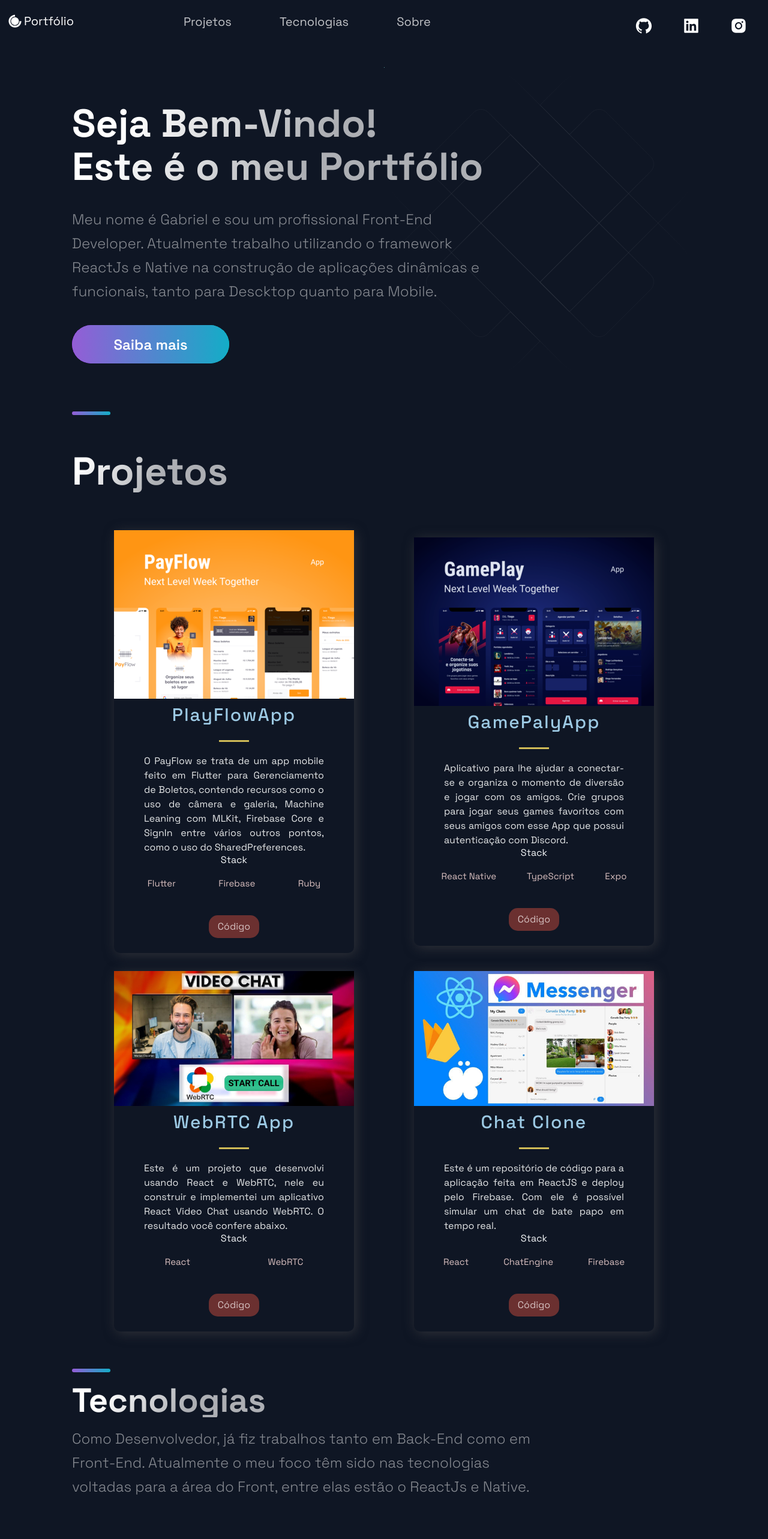
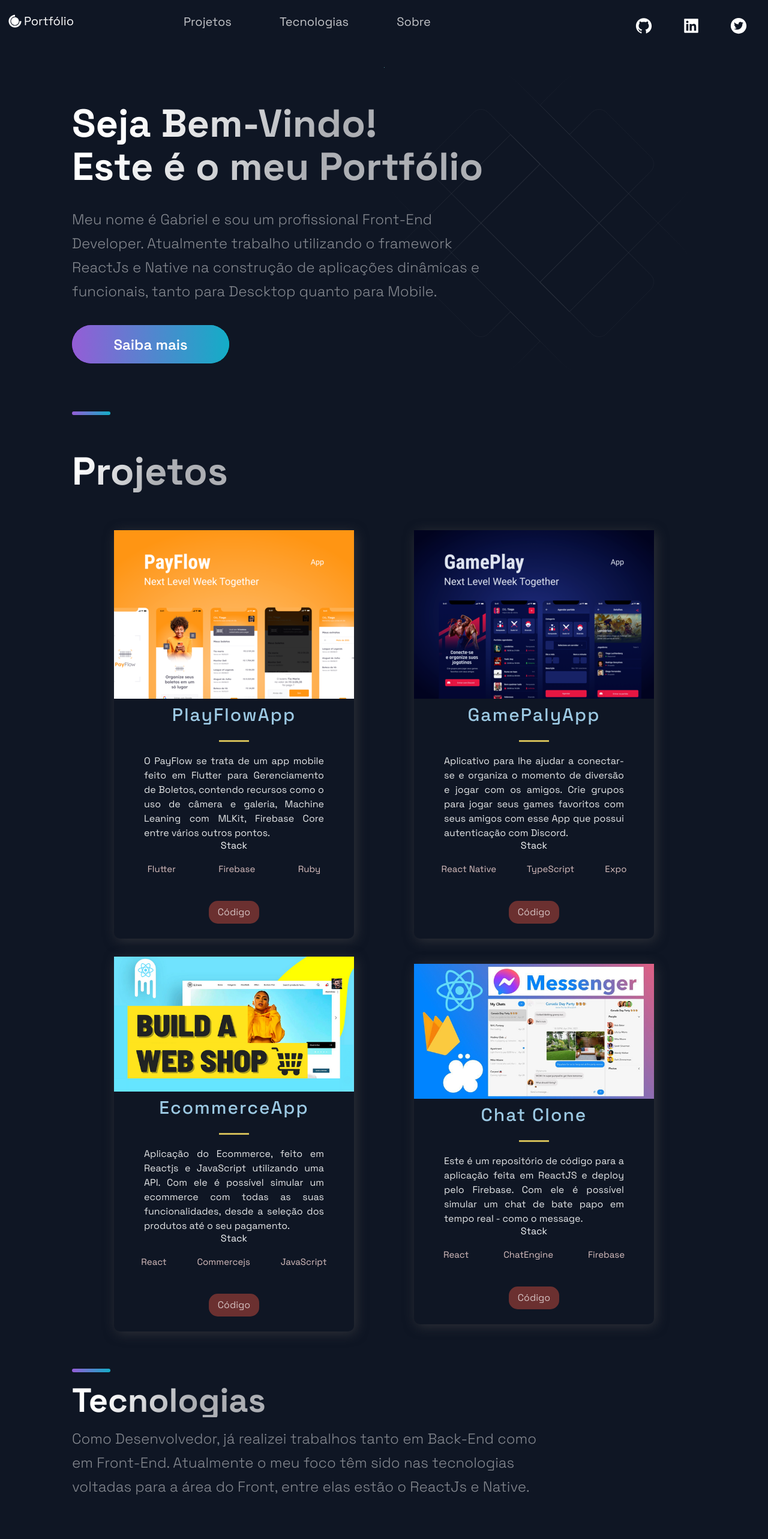
Before and after one commit to GabrielFraga962/New_Portfolio, a Next.js app in the folder portfolio_website_Dev/: page / in a window 1280 px wide. Shown: the top 2566 px of the page at 60% size. Built offline with nearby package versions, Linux system fonts and the light colour scheme.

Commit message:
Atualizações e correções

```diff
--- a/portfolio_website_Dev/src/components/Acomplishments/Acomplishments.js
+++ b/portfolio_website_Dev/src/components/Acomplishments/Acomplishments.js
@@ -4,9 +4,9 @@ import { Section, SectionDivider, SectionTitle } from '../../styles/GlobalCompon
 import { Box, Boxes, BoxNum, BoxText } from './AcomplishmentsStyles';
 
 const data = [
-  { number: 10, text: "Projetos de código aberto" },
-  { number: 40, text: "Repositórios criados" },
-  { number: 90, text: "Seguidores no Github" },
+  { number: 22, text: "Projetos de código aberto" },
+  { number: 63, text: "Repositórios criados" },
+  { number: 110, text: "Seguidores no Github" },
   { number: 20, text: "Github Stars" },
 ];
 
--- a/portfolio_website_Dev/src/components/Footer/Footer.js
+++ b/portfolio_website_Dev/src/components/Footer/Footer.js
@@ -1,6 +1,5 @@
 import React from 'react';
-import { AiFillGithub, AiFillInstagram, AiFillLinkedin } from 'react-icons/ai';
-
+import { AiFillGithub, AiFillLinkedin, AiFillTwitterCircle } from 'react-icons/ai';
 import { SocialIcons } from '../Header/HeaderStyles';
 import { CompanyContainer, FooterWrapper, LinkColumn, LinkItem, LinkList, LinkTitle, Slogan, SocialContainer, SocialIconsContainer } from './FooterStyles';
 
@@ -21,17 +20,18 @@ const Footer = () => {
       </LinkList>
       <SocialIconsContainer>
         <CompanyContainer>
-          <Slogan>A maior força que existe é a personalidade</Slogan>
+          <Slogan>Que a força esteja com você!</Slogan>
         </CompanyContainer>
         <SocialContainer>
-          <SocialIcons href="https://github.com/GabrielFraga962">
+          <SocialIcons
+            href="https://github.com/GabrielFraga962" target="_blank">
             <AiFillGithub size="3rem" />
           </SocialIcons>
-          <SocialIcons href="https://www.linkedin.com/in/gabriel-s-976256110/">
+          <SocialIcons href="https://www.linkedin.com/in/gabriel-s-976256110/" target="_blank">
             <AiFillLinkedin size="3rem" />
           </SocialIcons>
-          <SocialIcons href="https://instagram.com">
-            <AiFillInstagram size="3rem" />
+          <SocialIcons href="https://twitter.com/GSolomon96" target="_blank">
+            <AiFillTwitterCircle size="3rem" />
           </SocialIcons>
         </SocialContainer>
       </SocialIconsContainer>
--- a/portfolio_website_Dev/src/components/Header/Header.js
+++ b/portfolio_website_Dev/src/components/Header/Header.js
@@ -1,8 +1,7 @@
 import Link from 'next/link';
 import React from 'react';
-import { AiFillGithub, AiFillInstagram, AiFillLinkedin } from 'react-icons/ai';
+import { AiFillGithub, AiFillLinkedin, AiFillTwitterCircle } from 'react-icons/ai';
 import { DiCssdeck } from 'react-icons/di';
-
 import { Container, Div1, Div2, Div3, NavLink, SocialIcons, Span } from './HeaderStyles';
 
 const Header = () => (
@@ -39,14 +38,14 @@ const Header = () => (
       </li>
     </Div2>
     <Div3>
-      <SocialIcons href="https://github.com/GabrielFraga962">
+      <SocialIcons href="https://github.com/GabrielFraga962" target="_blank">
         <AiFillGithub size="3rem" />
       </SocialIcons>
-      <SocialIcons href="https://www.linkedin.com/in/gabriel-s-976256110/">
+      <SocialIcons href="https://www.linkedin.com/in/gabriel-s-976256110/" target="_blank">
         <AiFillLinkedin size="3rem" />
       </SocialIcons>
-      <SocialIcons href="https://instagram.com">
-        <AiFillInstagram size="3rem" />
+      <SocialIcons href="https://twitter.com/GSolomon96" target="_blank">
+        <AiFillTwitterCircle size="3rem" />
       </SocialIcons>
     </Div3>
   </Container>
--- a/portfolio_website_Dev/src/components/Hero/Hero.js
+++ b/portfolio_website_Dev/src/components/Hero/Hero.js
@@ -8,16 +8,21 @@ const Hero = () => (
   <Section row nopadding>
     <LeftSection>
       <SectionTitle main center>
-        Seja Bem-Vindo! <br/>
+        Seja Bem-Vindo! <br />
         Este é o meu Portfólio
       </SectionTitle>
       <SectionText>
-        Meu nome é Gabriel e sou um profissional Front-End Developer. Atualmente trabalho utilizando
-        o framework ReactJs e Native na construção de aplicações dinâmicas e funcionais, tanto para
-        Descktop quanto para Mobile.
+        Meu nome é Gabriel e sou um profissional Front-End Developer. Atualmente
+        trabalho utilizando o framework ReactJs e Native na construção de
+        aplicações dinâmicas e funcionais, tanto para Descktop quanto para
+        Mobile.
       </SectionText>
       {/* Aqui terei que criar alguma outra página... */}
-      <Button onClick={() => window.location = "https://www.linkedin.com/in/gabrielsfraga96/"}>
+      <Button
+        onClick={() =>
+          (window.location ="https://www.notion.so/Work-fbc8f66374f34656add39d40e01f202b")
+        }
+      >
         Saiba mais
       </Button>
     </LeftSection>
--- a/portfolio_website_Dev/src/components/Technologies/Technologies.js
+++ b/portfolio_website_Dev/src/components/Technologies/Technologies.js
@@ -9,7 +9,7 @@ const Technologies = () => (
     <br/>
     <SectionTitle>Tecnologias</SectionTitle>
     <SectionText>
-      Como Desenvolvedor, já fiz trabalhos tanto em Back-End como em Front-End.
+      Como Desenvolvedor, já realizei trabalhos tanto em Back-End como em Front-End.
       Atualmente o meu foco têm sido nas tecnologias voltadas para a área do
       Front, entre elas estão o ReactJs e Native.
     </SectionText>
--- a/portfolio_website_Dev/src/constants/constants.js
+++ b/portfolio_website_Dev/src/constants/constants.js
@@ -2,11 +2,12 @@ export const projects = [
   {
     title: "PlayFlowApp",
     description:
-      "O PayFlow se trata de um app mobile feito em Flutter para Gerenciamento de Boletos, contendo recursos como o uso de câmera e galeria, Machine Leaning com MLKit, Firebase Core e SignIn entre vários outros pontos, como o uso do SharedPreferences.",
+      "O PayFlow se trata de um app mobile feito em Flutter para Gerenciamento de Boletos, contendo recursos como o uso de câmera e galeria, Machine Leaning com MLKit, Firebase Core entre vários outros pontos.",
     image: "/images/PlayFlow.png",
     tags: ["Flutter", "Firebase", "Ruby"],
     source: "https://google.com",
-    visit: "https://github.com/GabrielFraga962/PlayFlowApp/tree/main/nlw-06-flutter-main",
+    visit:
+      "https://github.com/GabrielFraga962/PlayFlowApp/tree/main/nlw-06-flutter-main",
     id: 0,
   },
   {
@@ -20,19 +21,19 @@ export const projects = [
     id: 1,
   },
   {
-    title: "WebRTC App",
+    title: "EcommerceApp",
     description:
-      "Este é um projeto que desenvolvi usando React e WebRTC, nele eu construir e implementei um aplicativo React Video Chat usando WebRTC. O resultado você confere abaixo.",
-    image: "/images/3.jpg",
-    tags: ["React", "WebRTC"],
+      "Aplicação do Ecommerce, feito em Reactjs e JavaScript utilizando uma API. Com ele é possível simular um ecommerce com todas as suas funcionalidades, desde a seleção dos produtos até o seu pagamento.",
+    image: "/images/2.png",
+    tags: ["React", "Commercejs", "JavaScript"],
     source: "https://google.com",
-    visit: "https://google.com",
+    visit: "https://github.com/GabrielFraga962/E_commerce_Web",
     id: 2,
   },
   {
     title: "Chat Clone",
     description:
-      "Este é um repositório de código para a aplicação feita em ReactJS e deploy pelo Firebase. Com ele é possível simular um chat de bate papo em tempo real.",
+      "Este é um repositório de código para a aplicação feita em ReactJS e deploy pelo Firebase. Com ele é possível simular um chat de bate papo em tempo real - como o message.",
     image: "/images/4.jpg",
     tags: ["React", "ChatEngine", "Firebase"],
     source: "https://google.com",
```
